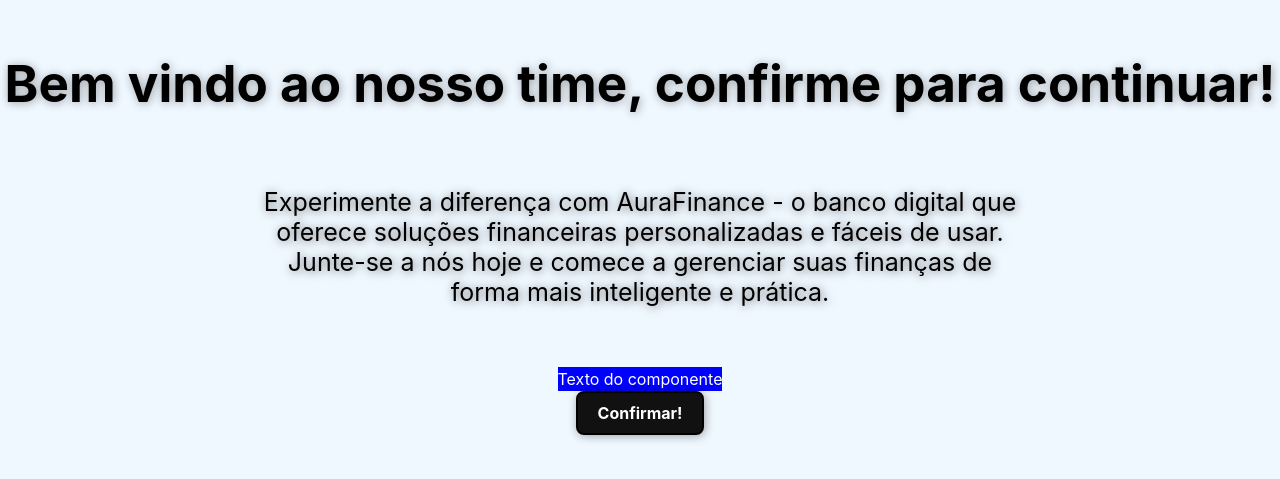
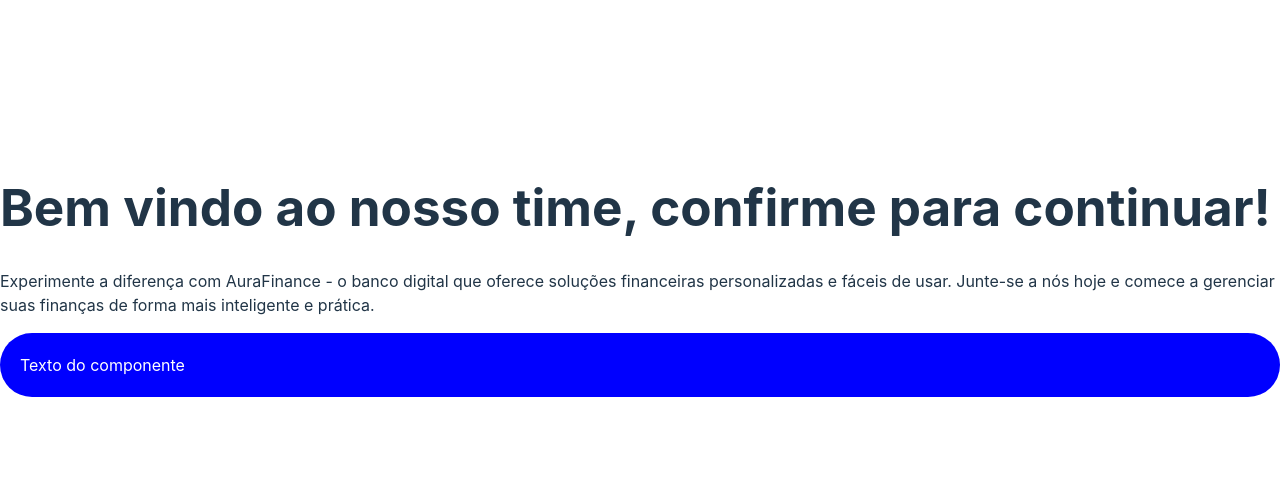
Before and after one commit to SrKirashy/projectsReactB7WEB, a React (Vite) app: page / in a window 1280 px wide. Shown: the part 129-608 px from the top of the page. Built offline with nearby package versions, Linux system fonts and the light colour scheme.

Commit message:
Iniciando novos testes com styled-componets

```diff
--- a/src/App.tsx
+++ b/src/App.tsx
@@ -1,13 +1,4 @@
-import React, {useState} from 'react';
-import {Botao} from './componets/Botao';
-import styled from 'styled-components';
-import './style.css';
-
-const Container = styled.div`
-
-  background-color:blue;
-  color:white;
-`;
+import * as C from './AppStyles';
 
 
 const App = () => {
@@ -18,8 +9,7 @@
     <h1>Bem vindo ao nosso time, confirme para continuar!</h1>
     <p>Experimente a diferença com AuraFinance - o banco digital que oferece soluções financeiras personalizadas e fáceis de usar.
        Junte-se a nós hoje e comece a gerenciar suas finanças de forma mais inteligente e prática.</p>
-       <Container>Texto do componente </Container>
-       <Botao />
+       <C.Container>Texto do componente </C.Container>
   </div>
 
 
--- /dev/null
+++ b/src/AppStyles.ts
@@ -0,0 +1,16 @@
+import styled from "styled-components";
+
+export const Container = styled.div`
+    background-color: blue;
+    color: white;
+    padding: 20px;
+    border-radius: 50px;
+    cursor: pointer;
+    transition: 0.5s;
+    &:hover{
+        color:blue;
+        background-color: black;
+        box-shadow: 0px 0px 15px blue;
+        padding: 20px 20px 20px 1100px;
+    }
+`
```
